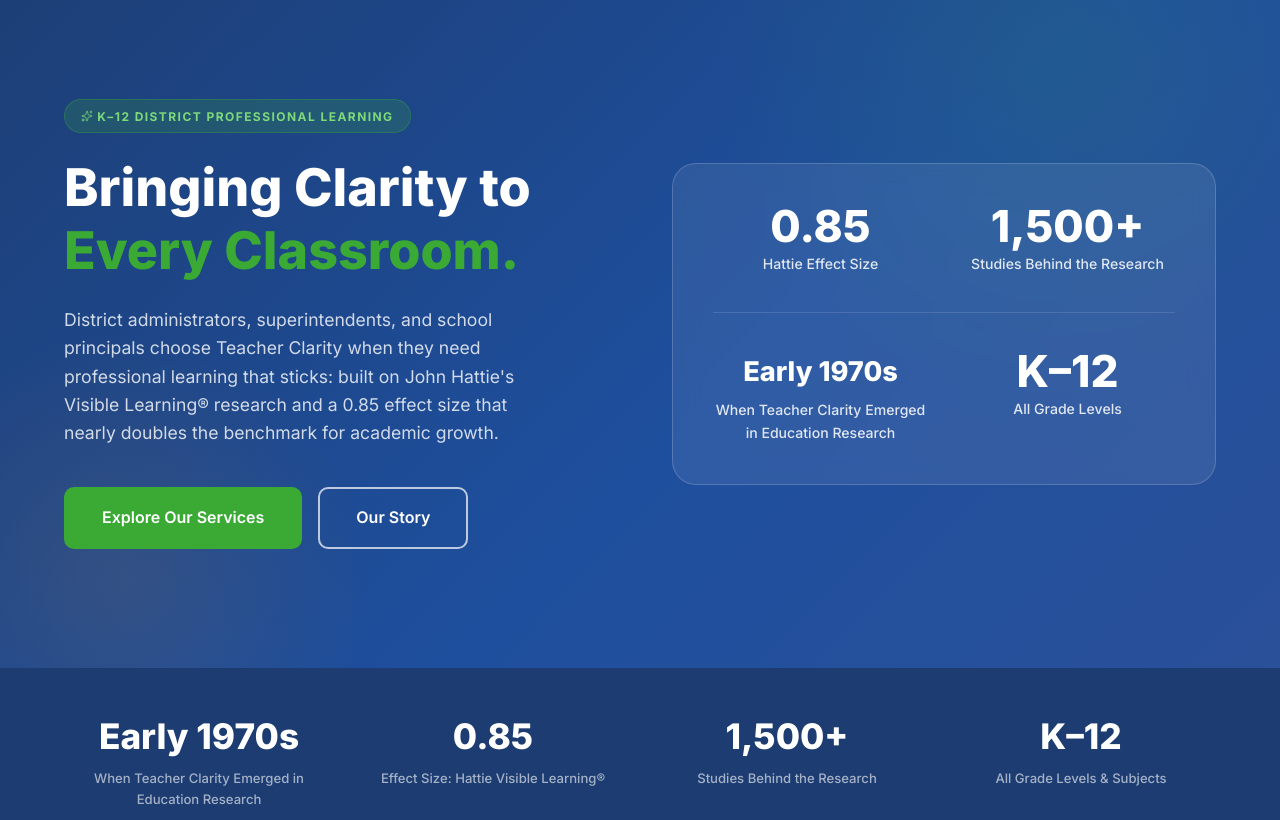
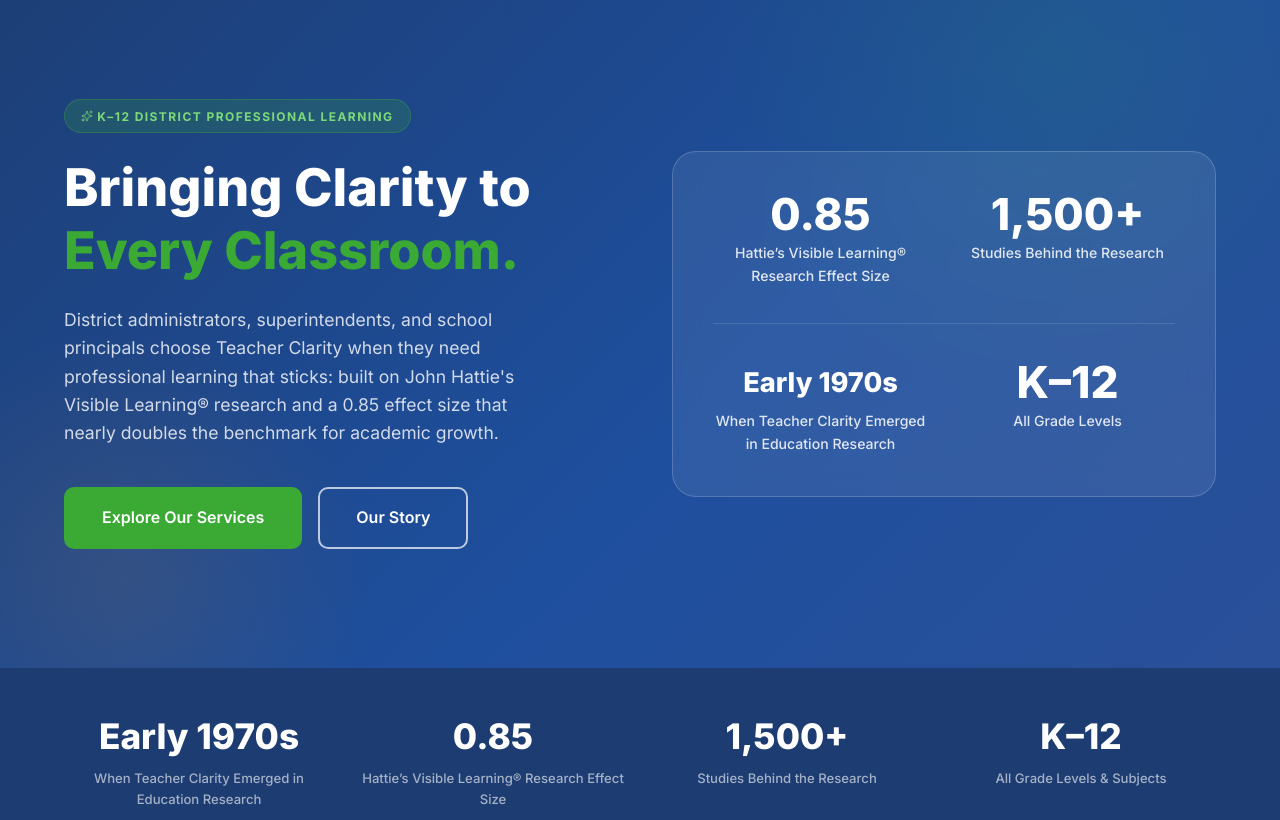
Before and after one commit to aaronheintzman/teacherclarity.com, a plain HTML site: page index.html in a window 1280 px wide. Shown: the part 132-952 px from the top of the page. Drawn offline with Linux system fonts and the light colour scheme.

Commit message:
Stat tiles: Hattie's Visible Learning® Research Effect Size
Co-Authored-By: Claude Sonnet 5.5 <noreply@anthropic.com>

```diff
--- a/index.html
+++ b/index.html
@@ -179,7 +179,7 @@
           <div class="stats-glass">
             <div class="sg-item">
               <span class="sg-num">0.85</span>
-              <span class="sg-label">Hattie Effect Size</span>
+              <span class="sg-label">Hattie’s Visible Learning® Research Effect Size</span>
             </div>
             <div class="sg-item">
               <span class="sg-num">1,500+</span>
@@ -208,7 +208,7 @@
         </div>
         <div>
           <span class="sb-num">0.85</span>
-          <span class="sb-label">Effect Size: Hattie Visible Learning®</span>
+          <span class="sb-label">Hattie’s Visible Learning® Research Effect Size</span>
         </div>
         <div>
           <span class="sb-num">1,500+</span>
```
Also changed, not shown: about.html (+1 -1 lines).
